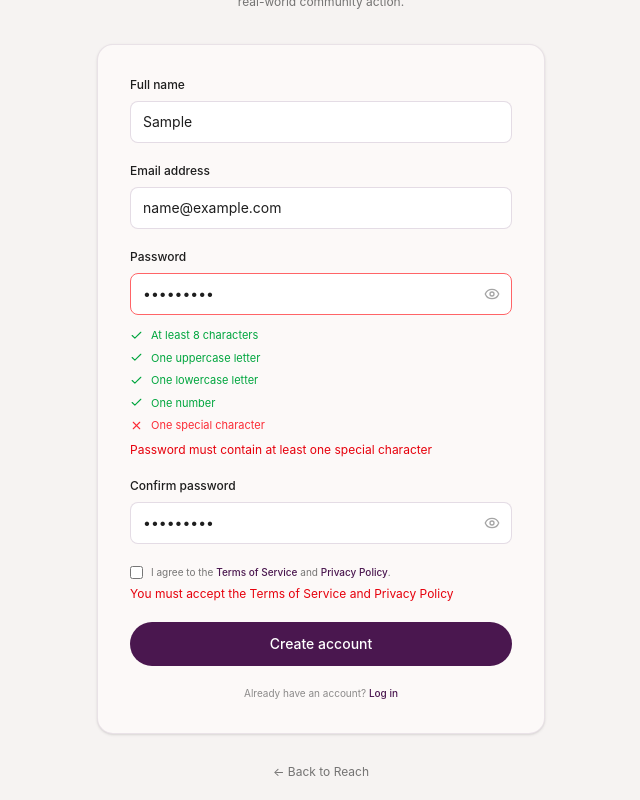
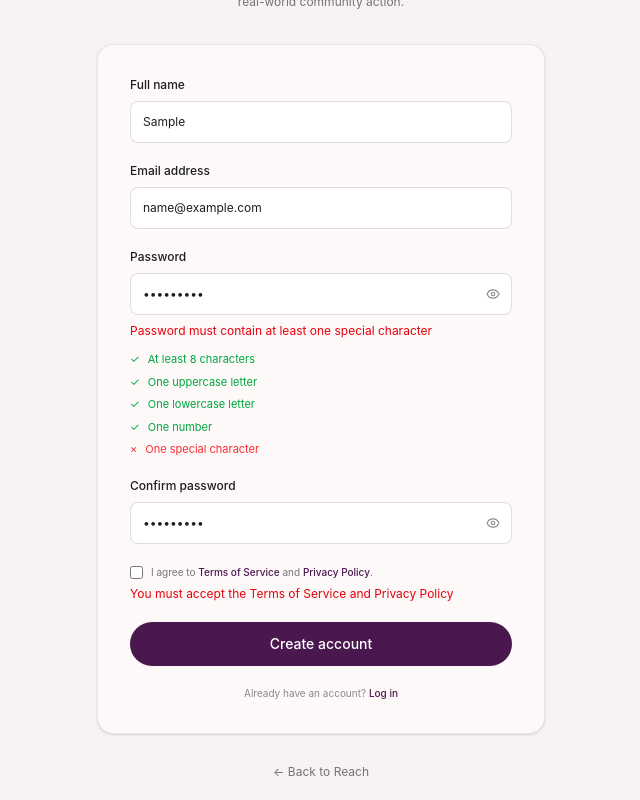
Before and after one commit to sharon884/Reach-frontend-, a React (Vite) app: page /signup in a window 1280 px wide. Both pictures are taken after typing "Sample", "name@example.com", "Sample123", "Sample123" into the empty fields and a click on the button "Create account". Shown: the part 228-1028 px from the top of the page, without its empty margins (319-959 px from the left). Built offline with nearby package versions, Linux system fonts and the light colour scheme; no server answers.

Commit message:
refactor(frontend): extract signup form components

```diff
--- a/src/components/molecules/PasswordField.tsx
+++ b/src/components/molecules/PasswordField.tsx
@@ -8,6 +8,7 @@ interface PasswordFieldProps {
     value: string;
     placeholder?: string;
     error?: string;
+    className?: string;
     onChange: (event: React.ChangeEvent<HTMLInputElement>) => void;
 }
 
@@ -16,6 +17,7 @@ function PasswordField({
     value,
     placeholder,
     error,
+    className = "",
     onChange,
 }: PasswordFieldProps) {
     const [showPassword, setShowPassword] = useState(false);
@@ -30,7 +32,7 @@ function PasswordField({
     onChange={onChange}
     type={showPassword ? "text" : "password"}
     placeholder={placeholder}
-                    className="pr-10"
+    className={`pr-10 ${className}`}
 />
 
                 <button
--- /dev/null
+++ b/src/components/molecules/PasswordRequirements.tsx
@@ -0,0 +1,35 @@
+interface PasswordRequirement {
+    label: string;
+    valid: boolean;
+}
+
+interface PasswordRequirementsProps {
+    requirements: PasswordRequirement[];
+}
+
+function PasswordRequirements({
+    requirements,
+}: PasswordRequirementsProps) {
+    return (
+        <div className="mt-3 space-y-1.5">
+            {requirements.map((requirement) => (
+                <div
+                    key={requirement.label}
+                    className={`flex items-center gap-2 text-[11px] ${
+                        requirement.valid
+                            ? "text-green-600"
+                            : "text-red-500"
+                    }`}
+                >
+                    <span aria-hidden="true">
+                        {requirement.valid ? "✓" : "×"}
+                    </span>
+
+                    <span>{requirement.label}</span>
+                </div>
+            ))}
+        </div>
+    );
+}
+
+export default PasswordRequirements;
--- a/src/pages/SignupPage.tsx
+++ b/src/pages/SignupPage.tsx
@@ -1,9 +1,11 @@
 import { useState } from "react";
-import { Check, Eye, EyeOff, X } from "lucide-react";
 import { Link, useNavigate } from "react-router-dom";
 
-import { signup } from "../services/auth/auth.service";
+import {signup} from "../services/auth/auth.service";
 import Button from "../components/atoms/Button";
+import FormField from "../components/molecules/FormField";
+import PasswordField from "../components/molecules/PasswordField";
+import PasswordRequirements from "../components/molecules/PasswordRequirements";
 import { signupSchema } from "../schemas/auth/signup.schema";
 
 function SignupPage() {
@@ -17,9 +19,6 @@ function SignupPage() {
 
     const navigate = useNavigate();
     const [errors, setErrors] = useState<Record<string, string>>({});
-
-    const [showPassword, setShowPassword] = useState(false);
-    const [showConfirmPassword, setShowConfirmPassword] = useState(false);
 
     const handleChange = (
         event: React.ChangeEvent<HTMLInputElement>,
@@ -119,7 +118,6 @@ function SignupPage() {
 
     return (
         <div className="min-h-screen bg-reach-surface">
-
             {/* Top bar */}
             <header className="border-b border-reach-plum/10 bg-reach-card">
                 <div className="mx-auto flex max-w-7xl items-center justify-between px-5 py-3 text-[10px] text-reach-text/50 md:px-8">
@@ -145,9 +143,7 @@ function SignupPage() {
 
             {/* Signup content */}
             <main className="px-5 py-10 md:py-16">
-
                 <div className="mx-auto max-w-md">
-
                     {/* Heading */}
                     <div className="text-center">
                         <Link
@@ -169,69 +165,31 @@ function SignupPage() {
 
                     {/* Form card */}
                     <div className="mt-8 rounded-2xl border border-reach-plum/10 bg-reach-card p-6 shadow-sm md:p-8">
-
                         <form
                             className="space-y-5"
                             onSubmit={handleSubmit}
                         >
-
                             {/* Full name */}
-                            <div>
-                                <label
-                                    htmlFor="fullName"
-                                    className="mb-2 block text-xs font-medium text-reach-text"
-                                >
-                                    Full name
-                                </label>
-
-                                <input
-                                    id="fullName"
+                            <FormField
+                                label="Full name"
                                 name="fullName"
                                 type="text"
                                 value={formData.fullName}
                                 onChange={handleChange}
                                 placeholder="e.g. Jane Doe"
-                                    className={`w-full rounded-lg border bg-white px-3 py-2.5 text-sm text-reach-text outline-none transition placeholder:text-reach-text/30 focus:border-reach-plum/50 ${errors.fullName
-                                        ? "border-red-400"
-                                        : "border-reach-plum/15"
-                                        }`}
+                                error={errors.fullName}
                             />
 
-                                {errors.fullName && (
-                                    <p className="mt-1.5 text-xs text-red-600">
-                                        {errors.fullName}
-                                    </p>
-                                )}
-                            </div>
-
                             {/* Email */}
-                            <div>
-                                <label
-                                    htmlFor="email"
-                                    className="mb-2 block text-xs font-medium text-reach-text"
-                                >
-                                    Email address
-                                </label>
-
-                                <input
-                                    id="email"
+                            <FormField
+                                label="Email address"
                                 name="email"
                                 type="email"
                                 value={formData.email}
                                 onChange={handleChange}
                                 placeholder="jane@example.com"
-                                    className={`w-full rounded-lg border bg-white px-3 py-2.5 text-sm text-reach-text outline-none transition placeholder:text-reach-text/30 focus:border-reach-plum/50 ${errors.email
-                                        ? "border-red-400"
-                                        : "border-reach-plum/15"
-                                        }`}
+                                error={errors.email}
                             />
-
-                                {errors.email && (
-                                    <p className="mt-1.5 text-xs text-red-600">
-                                        {errors.email}
-                                    </p>
-                                )}
-                            </div>
 
                             {/* Password */}
                             <div>
@@ -242,80 +200,20 @@ function SignupPage() {
                                     Password
                                 </label>
 
-                                <div className="relative">
-                                    <input
-                                        id="password"
+                                <PasswordField
                                     name="password"
-                                        type={
-                                            showPassword
-                                                ? "text"
-                                                : "password"
-                                        }
                                     value={formData.password}
                                     onChange={handleChange}
                                     placeholder="Create a password"
-                                        className={`w-full rounded-lg border bg-white px-3 py-2.5 pr-10 text-sm text-reach-text outline-none transition placeholder:text-reach-text/30 focus:border-reach-plum/50 ${errors.password
-                                            ? "border-red-400"
-                                            : "border-reach-plum/15"
-                                            }`}
+                                    className="py-2.5 text-sm"
+                                    error={errors.password}
                                 />
 
-                                    <button
-                                        type="button"
-                                        onClick={() =>
-                                            setShowPassword(
-                                                (previous) => !previous,
-                                            )
-                                        }
-                                        className="absolute right-3 top-1/2 -translate-y-1/2 text-reach-text/40 transition hover:text-reach-plum"
-                                        aria-label={
-                                            showPassword
-                                                ? "Hide password"
-                                                : "Show password"
-                                        }
-                                    >
-                                        {showPassword ? (
-                                            <EyeOff size={16} />
-                                        ) : (
-                                            <Eye size={16} />
-                                        )}
-                                    </button>
-                                </div>
-
-                                {/* Password requirements */}
                                 {formData.password.length > 0 &&
                                     !isPasswordValid && (
-                                        <div className="mt-3 space-y-1.5">
-                                            {passwordRequirements.map(
-                                                (requirement) => (
-                                                    <div
-                                                        key={requirement.label}
-                                                        className={`flex items-center gap-2 text-[11px] ${requirement.valid
-                                                            ? "text-green-600"
-                                                            : "text-red-500"
-                                                            }`}
-                                                    >
-                                                        {requirement.valid ? (
-                                                            <Check size={13} />
-                                                        ) : (
-                                                            <X size={13} />
-                                                        )}
-
-                                                        <span>
-                                                            {
-                                                                requirement.label
-                                                            }
-                                                        </span>
-                                                    </div>
-                                                ),
-                                            )}
-                                        </div>
-                                    )}
-
-                                {errors.password && (
-                                    <p className="mt-2 text-xs text-red-600">
-                                        {errors.password}
-                                    </p>
+                                        <PasswordRequirements
+                                            requirements={passwordRequirements}
+                                        />
                                     )}
                             </div>
 
@@ -328,51 +226,14 @@ function SignupPage() {
                                     Confirm password
                                 </label>
 
-                                <div className="relative">
-                                    <input
-                                        id="confirmPassword"
+                                <PasswordField
                                     name="confirmPassword"
-                                        type={
-                                            showConfirmPassword
-                                                ? "text"
-                                                : "password"
-                                        }
                                     value={formData.confirmPassword}
                                     onChange={handleChange}
                                     placeholder="Confirm password"
-                                        className={`w-full rounded-lg border bg-white px-3 py-2.5 pr-10 text-sm text-reach-text outline-none transition placeholder:text-reach-text/30 focus:border-reach-plum/50 ${errors.confirmPassword
-                                            ? "border-red-400"
-                                            : "border-reach-plum/15"
-                                            }`}
+                                    className="py-2.5 text-sm"
+                                    error={errors.confirmPassword}
                                 />
-
-                                    <button
-                                        type="button"
-                                        onClick={() =>
-                                            setShowConfirmPassword(
-                                                (previous) => !previous,
-                                            )
-                                        }
-                                        className="absolute right-3 top-1/2 -translate-y-1/2 text-reach-text/40 transition hover:text-reach-plum"
-                                        aria-label={
-                                            showConfirmPassword
-                                                ? "Hide confirm password"
-                                                : "Show confirm password"
-                                        }
-                                    >
-                                        {showConfirmPassword ? (
-                                            <EyeOff size={16} />
-                                        ) : (
-                                            <Eye size={16} />
-                                        )}
-                                    </button>
-                                </div>
-
-                                {errors.confirmPassword && (
-                                    <p className="mt-1.5 text-xs text-red-600">
-                                        {errors.confirmPassword}
-                                    </p>
-                                )}
                             </div>
 
                             {/* Terms */}
@@ -388,7 +249,7 @@ function SignupPage() {
                                     />
 
                                     <span>
-                                        I agree to the{" "}
+                                        I agree to{" "}
                                         <a
                                             href="#"
                                             className="font-medium text-reach-plum"
@@ -420,7 +281,6 @@ function SignupPage() {
                             >
                                 Create account
                             </Button>
-
                         </form>
 
                         {/* Login */}
@@ -444,7 +304,6 @@ function SignupPage() {
                             ← Back to Reach
                         </Link>
                     </div>
-
                 </div>
             </main>
         </div>
```
Lines whose indentation alone changed are shown as unchanged.
